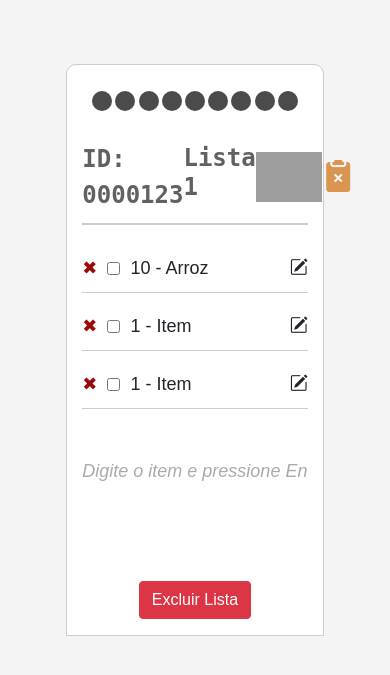
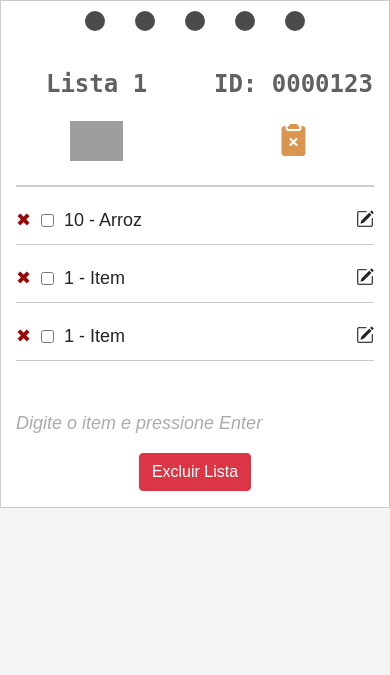
Before and after one commit to RaulErick/Listify, a Flask app: page / in a window 390 px wide. Shown: the top 675 px of the page. Run offline with Flask 3, Linux system fonts and the light colour scheme; some libraries are stand-ins or nearby versions; grey boxes are pictures that could not be loaded.

Commit message:
Tela lista mobile

```diff
--- a/static/lst1.css
+++ b/static/lst1.css
@@ -16,16 +16,28 @@ html, body {
     border-radius: 10px 10px 0px 0px;
 }
 
+/*
 .notebook-holes {
     display: flex;
     justify-content: space-between;
     margin: 0 10px;
     padding: 10px 0;
 }
+*/
+
+.notebook-holes {
+    display: flex;
+    justify-content: center;
+    gap: 30px; /*espaço entre os círculos*/
+    align-items: center;
+    padding: 10px 10px
+}
+
 
 .circle {
+
     width: 20px;
-    height: 20px;
+    height: 16.5px;
     background-color: #4B4B4B;
     border-radius: 50%;
 }
@@ -48,6 +60,7 @@ html, body {
 }
 
 .list-title h2 {
+    margin-top: 9px;
     font-size: 24px;
     font-weight: bold;
     color: #616161;
@@ -156,3 +169,56 @@ input#newItemInput {
     width: -webkit-fill-available;
     justify-content: center;
 }
+
+@media (max-width: 768px) {
+    .container {
+        max-width: 100%;
+        margin-top: 0rem;
+        padding-top: 0rem;
+        border-radius: 0;
+        margin: auto;
+    }
+
+    .download-icon img {
+        width: auto;
+        height: 40px;
+        cursor: pointer;
+        transition: transform 0.3s ease, opacity 0.3s ease;
+    }
+
+    .download-icon img:hover {
+        transform: scale(1.1);
+        opacity: 0.8;
+    }
+
+    .header {
+        flex-wrap: wrap; /* Permite que os itens quebrem para uma nova linha */
+        justify-content: center; /* Centraliza os ícones */
+    }
+
+    .header, .download-icon, .list-id, .delete-list, .list-title{
+        flex: 0 1 45%; /* Cada ícone ocupa cerca de 45% da linha, fazendo com que dois fiquem na mesma linha */
+        margin-bottom: 10px; /* Adiciona um espaço entre os ícones na linha de baixo */
+        text-align: center; /* Opcional: centraliza os ícones */
+    }
+
+    .header .list-title:nth-child(2) {
+        order: 1; /* Primeiro ícone vai para a 3ª posição */
+    }
+
+    .header .list-id:nth-child(1) {
+        order: 2; /* Segundo ícone vai para a 1ª posição */
+    }
+
+    .header .download-icon:nth-child(3) {
+        order: 3; /* Terceiro ícone vai para a 2ª posição */
+    }
+
+    .header .delete-list:nth-child(4) {
+        order: 4; /* Quarto ícone vai para a 4ª posição */
+    }
+
+    .circle {
+        height: 20px;
+    }
+}
--- a/templates/index.html
+++ b/templates/index.html
@@ -16,6 +16,7 @@
 <body>
     <div class="container">
 
+        <!--
         <div class="notebook-holes">
             <div class="circle"></div>
             <div class="circle"></div>
@@ -26,7 +27,9 @@
             <div class="circle"></div>
             <div class="circle"></div>
             <div class="circle"></div>
-        </div>
+        </div>-->
+
+        <div class="notebook-holes" id="circle"></div>
 
         <div class="header d-flex justify-content-between align-items-center">
             <div class="list-id">
@@ -193,6 +196,33 @@
             });
         }
 
+
+
+
+        function createCircles() {
+            const container = document.getElementById('circle');
+            container.innerHTML = ''; //apaga os circulos existentes
+
+            const circleSize = 60; //tamanho dos círculos (px)
+            const gap = 10; //espaço entre os circulos
+            const containerWidth = window.innerWidth; //largura da tela
+            const circlesCount = Math.floor(containerWidth / (circleSize + gap)); //calcula a quantidade de circulos
+
+            for (let i = 0; i < circlesCount; i++) {
+                const circle = document.createElement('div');
+                circle.className = 'circle';
+                container.appendChild(circle); //adiciona o círculo
+            }
+        }
+
+        createCircles();
+
+        //atualiza a quantidade de círculos
+        window.addEventListener('resize', createCircles);
+
+
+
+
         // Inicialmente, oculta o ícone de limpar se não houver itens
         window.onload = toggleDeleteListButton;
     </script>
```
